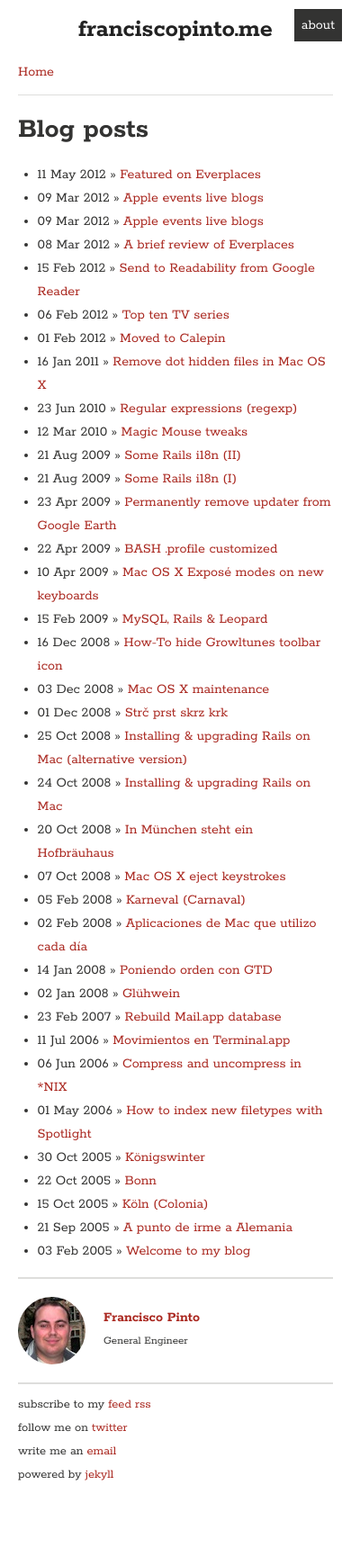
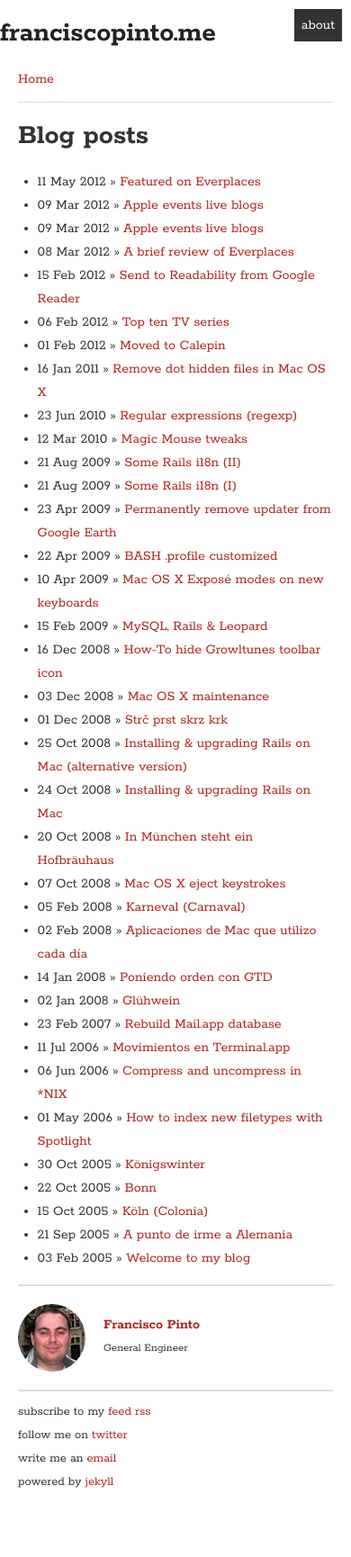
Before and after one commit to francisjpo/francisjpo.github.io, a Jekyll site: the page built from index.html, in a window 390 px wide. Shown: the whole page at 90% size. Built offline with Jekyll 4.4.1, drawn with Linux system fonts in a browser that asks for light colours.

Commit message:
Mobile design: header

```diff
--- a/css/screen.css
+++ b/css/screen.css
@@ -260,8 +260,10 @@ code {
         font: 16px/26px Rokkitt, Georgia, Cambria, serif;
     }
     .header {
-        font-size: 90%;
+        font-size: 100%;
+        text-align: left;
     }
+
     .contact {
         float: none;
     }
```
